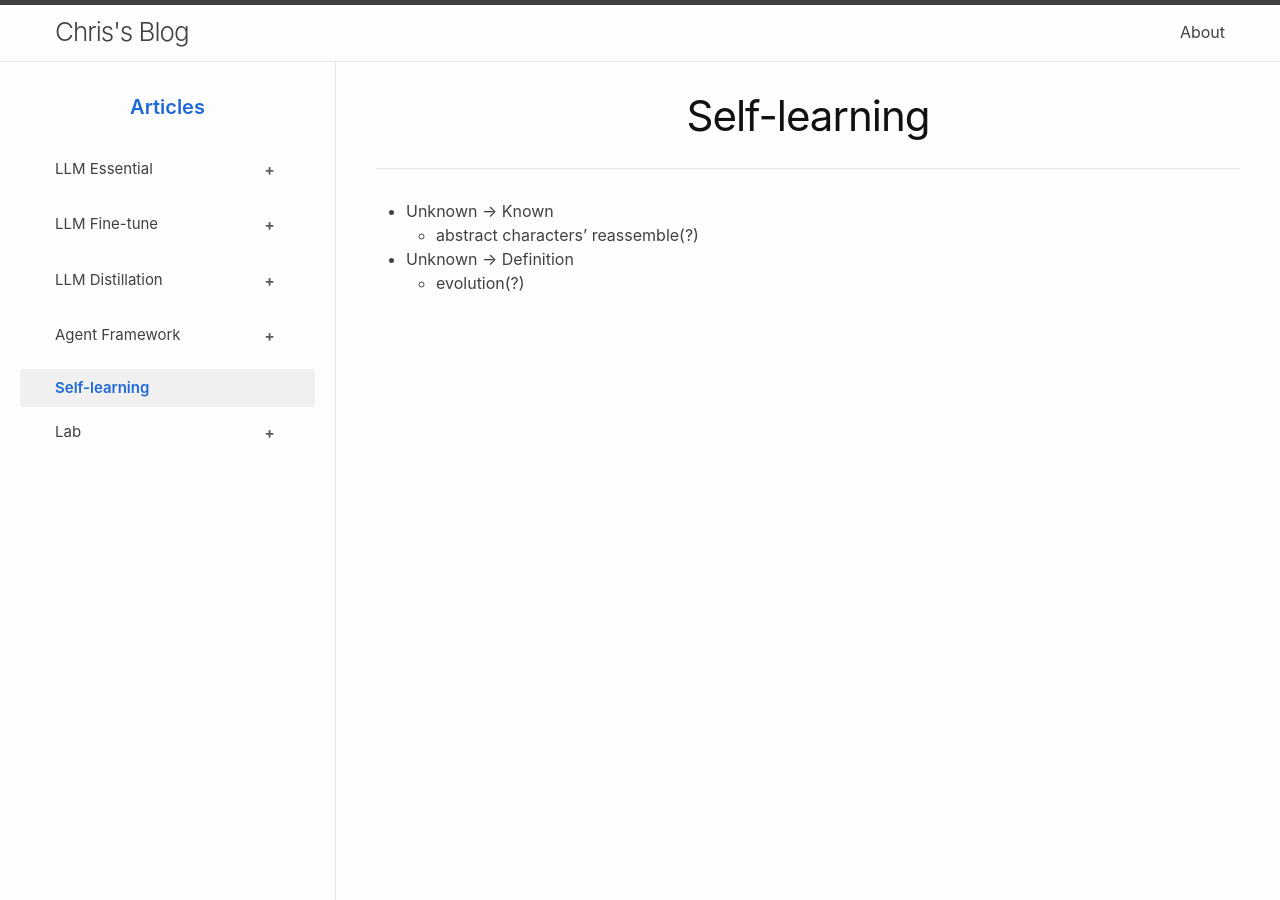
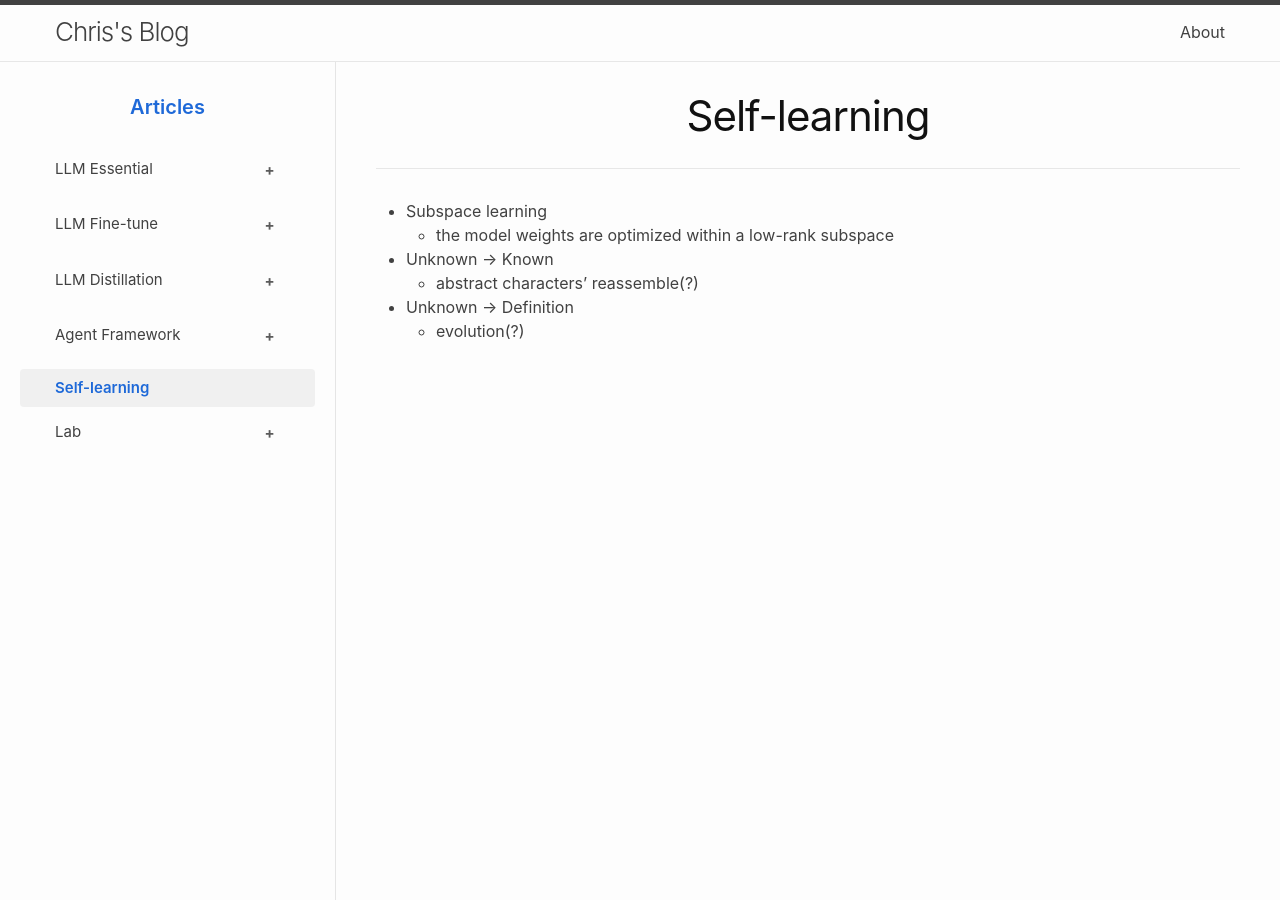
Before and after one commit to ChrisZhu2050/chriszhu2050.github.io, a Jekyll site: the page built from docs/data-flywheel.md, in a window 1280 px wide and 900 px high. Built offline with Jekyll 4.4.1, drawn with Linux system fonts in a browser that asks for light colours; nearby versions of some CDN libraries.

Commit message:
Update data-flywheel.md

```diff
--- a/docs/data-flywheel.md
+++ b/docs/data-flywheel.md
@@ -4,6 +4,9 @@ title: "Self-learning"
 # permalink: /data-flywheel/
 ---
 
+-  Subspace learning
+   -   the model weights are optimized within a low-rank subspace
+
 - Unknown -> Known
   - abstract characters' reassemble(?)
 - Unknown  -> Definition
```
